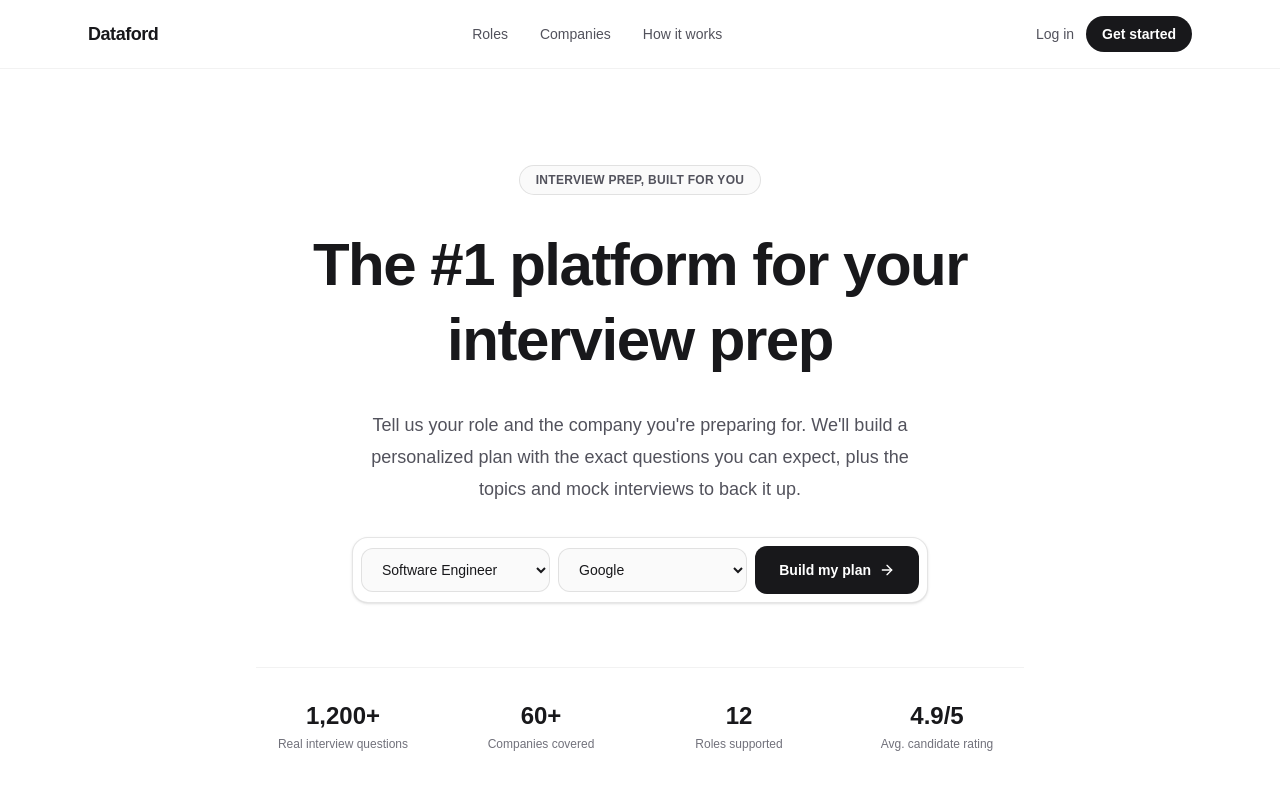
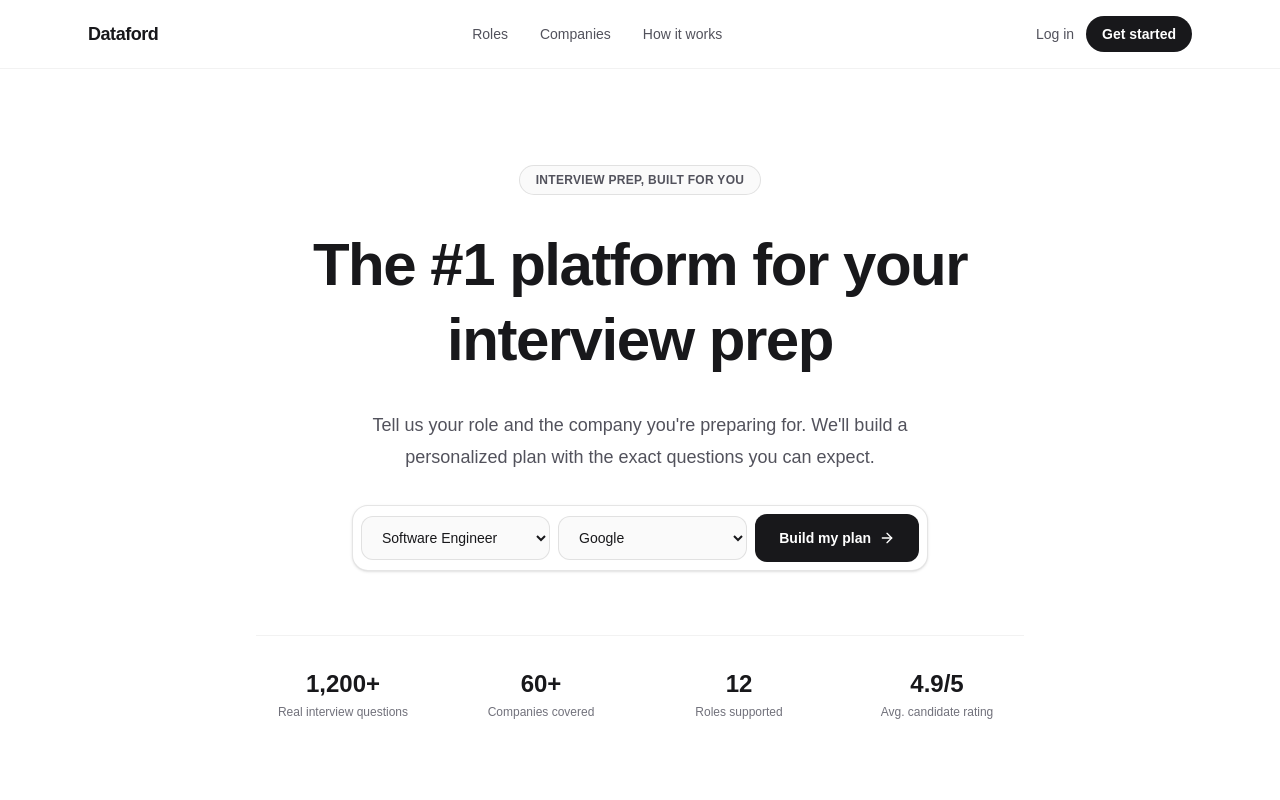
Before and after one commit to serpentmodel/MissyPrep, a Next.js app: page / in a window 1280 px wide. Shown: the top 800 px of the page. Built offline with nearby package versions, Linux system fonts and the light colour scheme.

Commit message:
Simplify hero copy and plan card
Trim the hero subhead to just the exact-questions promise, and drop
the extra "mock interview" CTA link from the plan result card.

```diff
--- a/src/app/page.tsx
+++ b/src/app/page.tsx
@@ -79,8 +79,7 @@ export default function Home() {
           </h1>
           <p className="max-w-xl text-lg leading-8 text-zinc-600 dark:text-zinc-400">
             Tell us your role and the company you&apos;re preparing for. We&apos;ll build a
-            personalized plan with the exact questions you can expect, plus the topics and mock
-            interviews to back it up.
+            personalized plan with the exact questions you can expect.
           </p>
 
           <PlanBuilder />
--- a/src/components/PlanBuilder.tsx
+++ b/src/components/PlanBuilder.tsx
@@ -100,13 +100,6 @@ export default function PlanBuilder() {
               </li>
             ))}
           </ol>
-          <a
-            href="#"
-            className="mt-4 inline-flex items-center gap-1.5 text-sm font-semibold text-zinc-900 hover:underline dark:text-zinc-100"
-          >
-            Get the full plan and mock interview
-            <ArrowRight className="h-3.5 w-3.5" />
-          </a>
         </div>
       )}
     </div>
```
